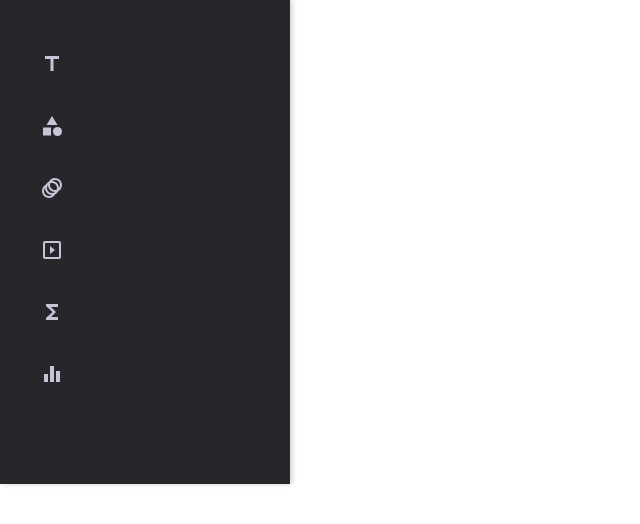
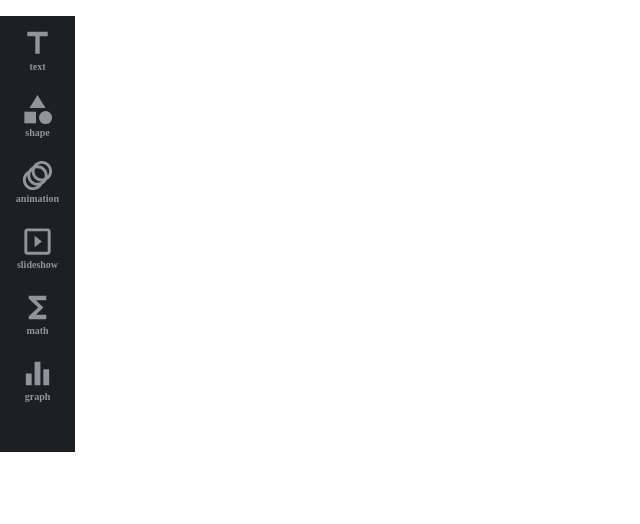
Before and after one commit to ko-tarou/PresentsAI-Main, a Next.js app: page /CreatePage/leftsidetab in a window 1280 px wide. Shown: the top 524 px of the page, without its empty margins (0-640 px from the left). Built offline with nearby package versions, Linux system fonts and the light colour scheme.

Commit message:
update　タブの切り替え
タブの切り替えの部分の配置の調整
CreatePageのタスク1完了

```diff
--- a/src/pages/CreatePage/leftsidetab.js
+++ b/src/pages/CreatePage/leftsidetab.js
@@ -63,36 +63,42 @@ export default function LeftTab(){
 					onClick={() => setActiveTab("text")}
 				>
                     <Title/>
+                    text
 				</li>
 				<li
 					className={activeTab === "shape" ? styles.active : ""}
 					onClick={() => setActiveTab("shape")}
 				>
 					<Category/>
+                    shape
 				</li>
 				<li
 					className={activeTab === "animation" ? styles.active : ""}
 					onClick={() => setActiveTab("animation")}
 				>
 					<Animation/>
+                    animation
 				</li>
                 <li
 					className={activeTab === "slideshow" ? styles.active : ""}
 					onClick={() => setActiveTab("slideshow")}
 				>
 					<Slideshow/>
+                    slideshow
 				</li>
                 <li
 					className={activeTab === "math" ? styles.active : ""}
 					onClick={() => setActiveTab("math")}
 				>
 					<Functions/>
+                    math
 				</li>
                 <li
 					className={activeTab === "graph" ? styles.active : ""}
 					onClick={() => setActiveTab("graph")}
 				>
 					<Equalizer/>
+                    graph
 				</li>
 
                 <main className={styles.content}>{renderContent()}</main>
--- a/src/styles/CreatePage/CreatePage.module.scss
+++ b/src/styles/CreatePage/CreatePage.module.scss
@@ -15,28 +15,36 @@
 }
 
 .sidebar {
-    width: 250px;
-    background-color: $lightbrack;
-    padding: 20px;
-    box-shadow: 2px 0 5px rgba(0, 0, 0, 0.2);
+    width: 75px;
+    background-color: $darkbrack;
+    padding: 0px;
 
     ul {
         list-style: none;
         padding: 0;
 
         li {
-            padding: 15px 20px;
+            display: flex;
+            flex-direction: column;
+            text-align: center;
+            align-items: center;
+            justify-content: center;
+            padding: 10px 20px;
             cursor: pointer;
-            border-radius: 5px;
-            color: #c5c5d5;
+            border-radius: 0px;
+            color: $nomalgray;
             font-weight: bold;
-            font-size: 28px;
+            font-size: 10px;
+
+            svg {
+                font-size: 35px;
+            }
         }
     }
 }
 
 .active {
-    background-color: #4caf50;
+    background-color: $lightbrack;
     color: #fff;
 }
 
```
